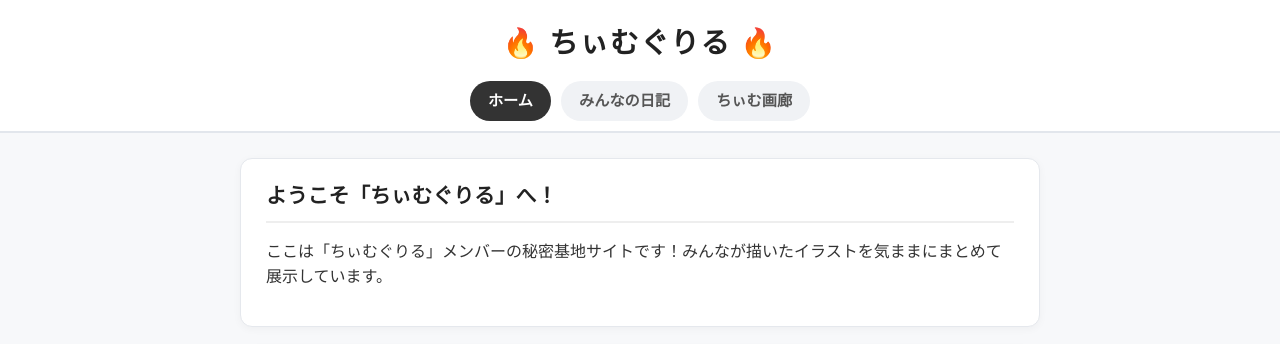
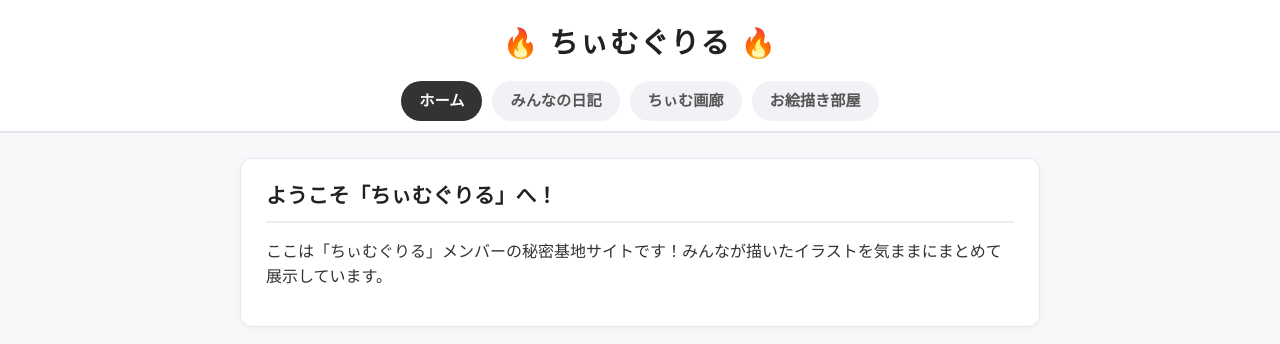
Before and after one commit to kyupuu/team-grill, a plain HTML site: page index.html in a window 1280 px wide. Shown: the top 344 px of the page. Drawn offline with Linux system fonts and the light colour scheme.

Commit message:
Update index.html

```diff
--- a/index.html
+++ b/index.html
@@ -13,6 +13,7 @@
         <li><a href="index.html" class="active">ホーム</a></li>
         <li><a href="blog.html">みんなの日記</a></li>
         <li><a href="gallery.html">ちぃむ画廊</a></li>
+        <li><a href="draw.html">お絵描き部屋</a></li>
       </ul>
     </nav>
   </header>
```
